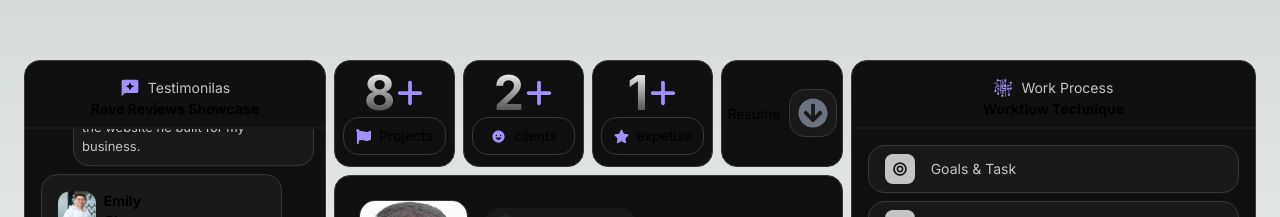
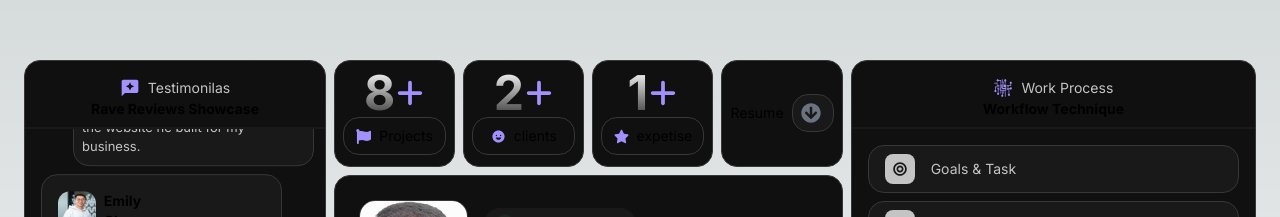
Before and after one commit to Bouacha23/devProfile, a Next.js app: page / in a window 1280 px wide. Shown: the top 217 px of the page. Built offline with nearby package versions, Linux system fonts and the light colour scheme.

Commit message:
Update prodetail.jsx

```diff
--- a/app/ui/main/prodetail.jsx
+++ b/app/ui/main/prodetail.jsx
@@ -30,17 +30,17 @@ function Detailprof() {
          <FaPlus size={30} className="text-third   "/>
         </div>
 
-        <div className="fl bg-secend back text-sm ">
+        <div className="fl bg-secend back text-[12px] md:text-[10px] xl:text-sm">
             {item.icons}
             {item.name}
         </div>
       </div>
            ))
         }
-        <div  className="back fl   ">
+        <div  className="back fl text-[10px] xl:text-sm  ">
             Resume
-            <div onClick={() => DownloadButton()} className=" p round bg-secend w-[50px] cursor-pointer  hover:bg-white " >
-               <FaArrowCircleDown  size={30} className="text-gray-500 "/>
+            <div onClick={() => DownloadButton()} className=" p-2 round bg-secend w-[50px] cursor-pointer  hover:bg-white " >
+               <FaArrowCircleDown  size={20} className="text-gray-500 "/>
             </div>
         </div>
     </div>
```
